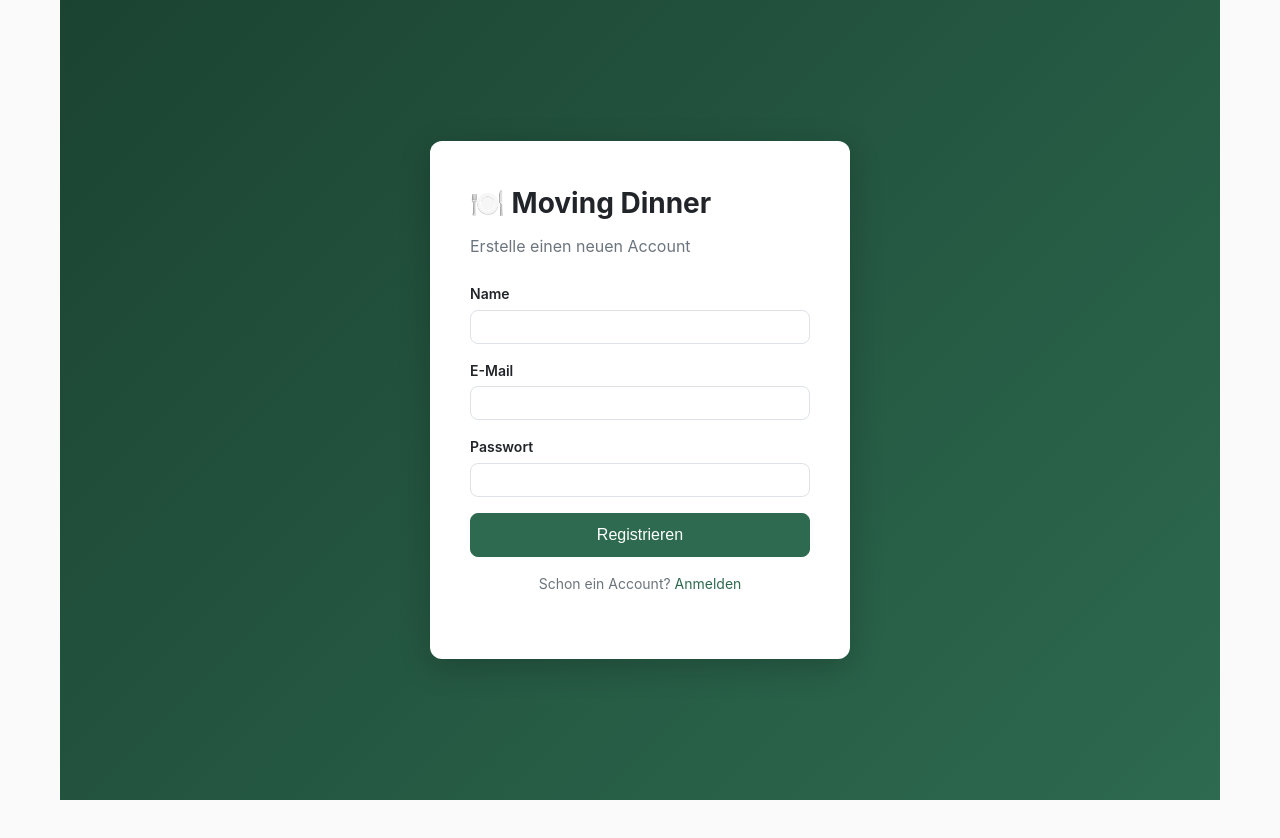
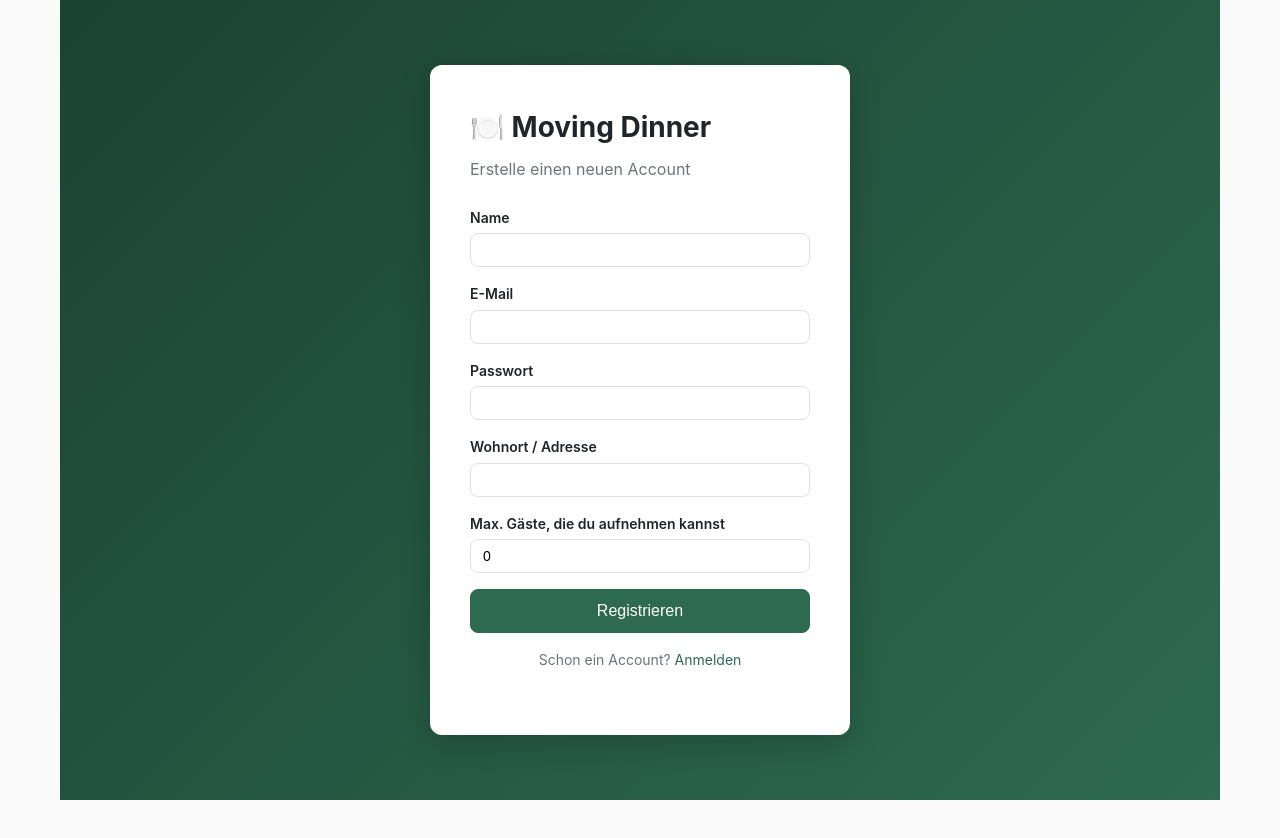
Before and after one commit to Jaymbo/moving_dinner, a React (Vite) app in the folder frontend/: page /register in a window 1280 px wide. Shown: the top 838 px of the page. Built offline with nearby package versions, Linux system fonts and the light colour scheme.

Commit message:
Registrieren vervollständigt

```diff
--- a/frontend/src/api/client.ts
+++ b/frontend/src/api/client.ts
@@ -46,9 +46,9 @@ export const auth = {
     request<{ id: number; name: string; email: string; isSuperAdmin: boolean; token: string }>('/auth/login', {
       method: 'POST', body: JSON.stringify({ email, password }),
     }),
-  register: (name: string, email: string, password: string) =>
+  register: (name: string, email: string, password: string, address?: string, maxGuests?: number) =>
     request<{ id: number; name: string; email: string; isSuperAdmin: boolean; token: string }>('/auth/register', {
-      method: 'POST', body: JSON.stringify({ name, email, password }),
+      method: 'POST', body: JSON.stringify({ name, email, password, address, maxGuests }),
     }),
   me: () => request<{ id: number; name: string; email: string; isGuest: boolean; isSuperAdmin: boolean }>('/auth/me'),
   forgotPassword: (email: string) =>
--- a/frontend/src/context/AuthContext.tsx
+++ b/frontend/src/context/AuthContext.tsx
@@ -15,7 +15,7 @@ interface AuthContextType {
   isAdminAnywhere: boolean;
   isSuperAdmin: boolean;
   login: (email: string, password: string) => Promise<void>;
-  register: (name: string, email: string, password: string) => Promise<void>;
+  register: (name: string, email: string, password: string, address?: string, maxGuests?: number) => Promise<void>;
   logout: () => void;
   refreshUser: () => Promise<void>;
 }
@@ -83,8 +83,8 @@ export function AuthProvider({ children }: { children: React.ReactNode }) {
     }
   };
 
-  const register = async (name: string, email: string, password: string) => {
-    const res = await auth.register(name, email, password);
+  const register = async (name: string, email: string, password: string, address?: string, maxGuests?: number) => {
+    const res = await auth.register(name, email, password, address, maxGuests);
     setToken(res.token);
     // Use isSuperAdmin from register response (first user gets super-admin)
     const initialSuperAdmin = !!(res as any).isSuperAdmin;
--- a/frontend/src/pages/RegisterPage.tsx
+++ b/frontend/src/pages/RegisterPage.tsx
@@ -8,6 +8,8 @@ export default function RegisterPage() {
   const [name, setName] = useState('');
   const [email, setEmail] = useState('');
   const [password, setPassword] = useState('');
+  const [address, setAddress] = useState('');
+  const [maxGuests, setMaxGuests] = useState<number>(0);
   const [error, setError] = useState('');
   const [loading, setLoading] = useState(false);
 
@@ -20,7 +22,7 @@ export default function RegisterPage() {
     }
     setLoading(true);
     try {
-      await register(name, email, password);
+      await register(name, email, password, address, maxGuests);
       navigate('/');
     } catch (err: any) {
       setError(err.message || 'Registrierung fehlgeschlagen');
@@ -48,6 +50,14 @@ export default function RegisterPage() {
             <label>Passwort</label>
             <input type="password" value={password} onChange={e => setPassword(e.target.value)} required minLength={6} />
           </div>
+          <div className="form-group">
+            <label>Wohnort / Adresse</label>
+            <input type="text" value={address} onChange={e => setAddress(e.target.value)} />
+          </div>
+          <div className="form-group">
+            <label>Max. Gäste, die du aufnehmen kannst</label>
+            <input type="number" min={0} value={maxGuests} onChange={e => setMaxGuests(parseInt(e.target.value, 10) || 0)} required />
+          </div>
           <button type="submit" className="btn-primary" disabled={loading}>
             {loading ? 'Registrieren...' : 'Registrieren'}
           </button>
```
Also changed, not shown: 1 other file (tests, documents, lock files or other folders).
